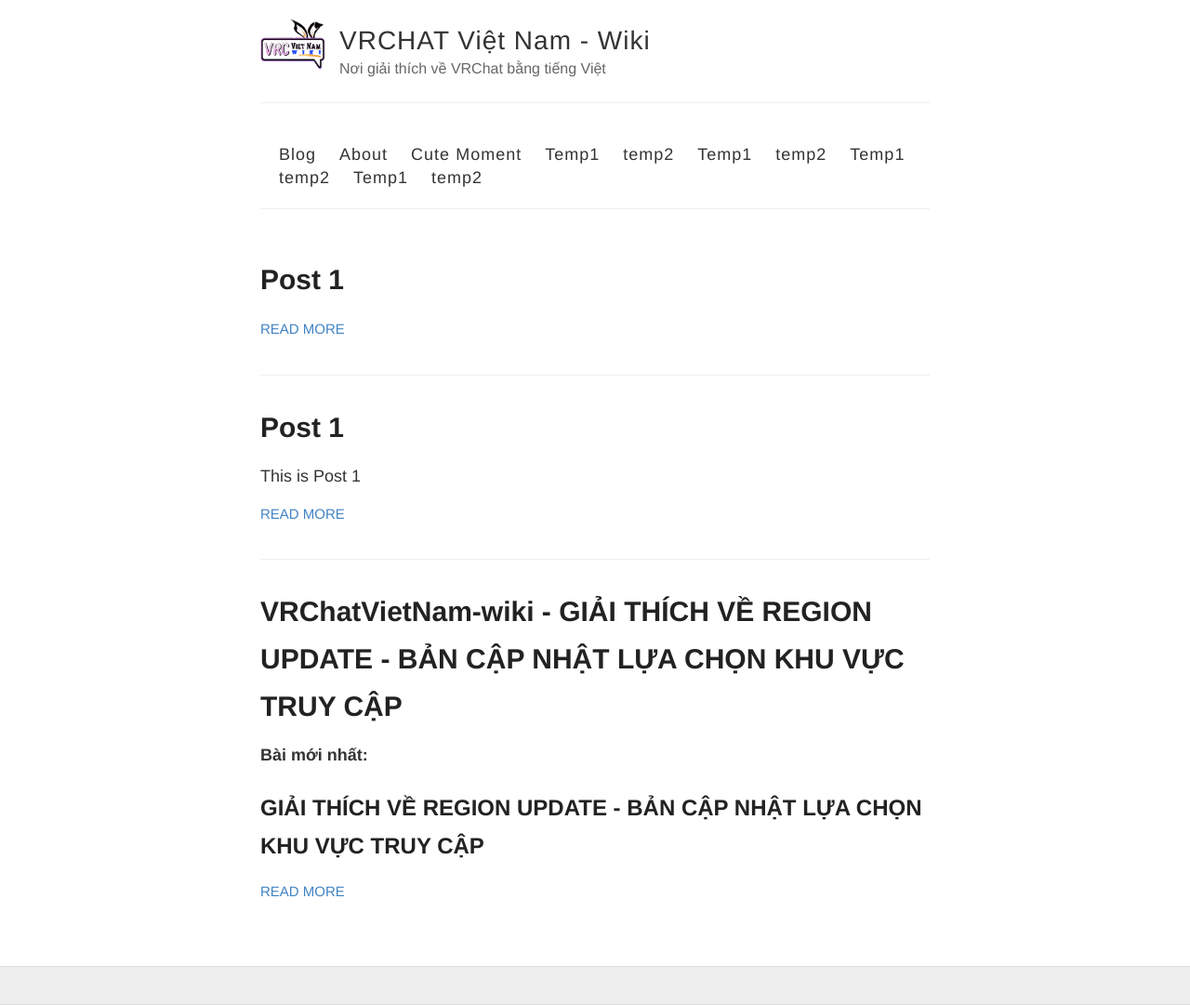
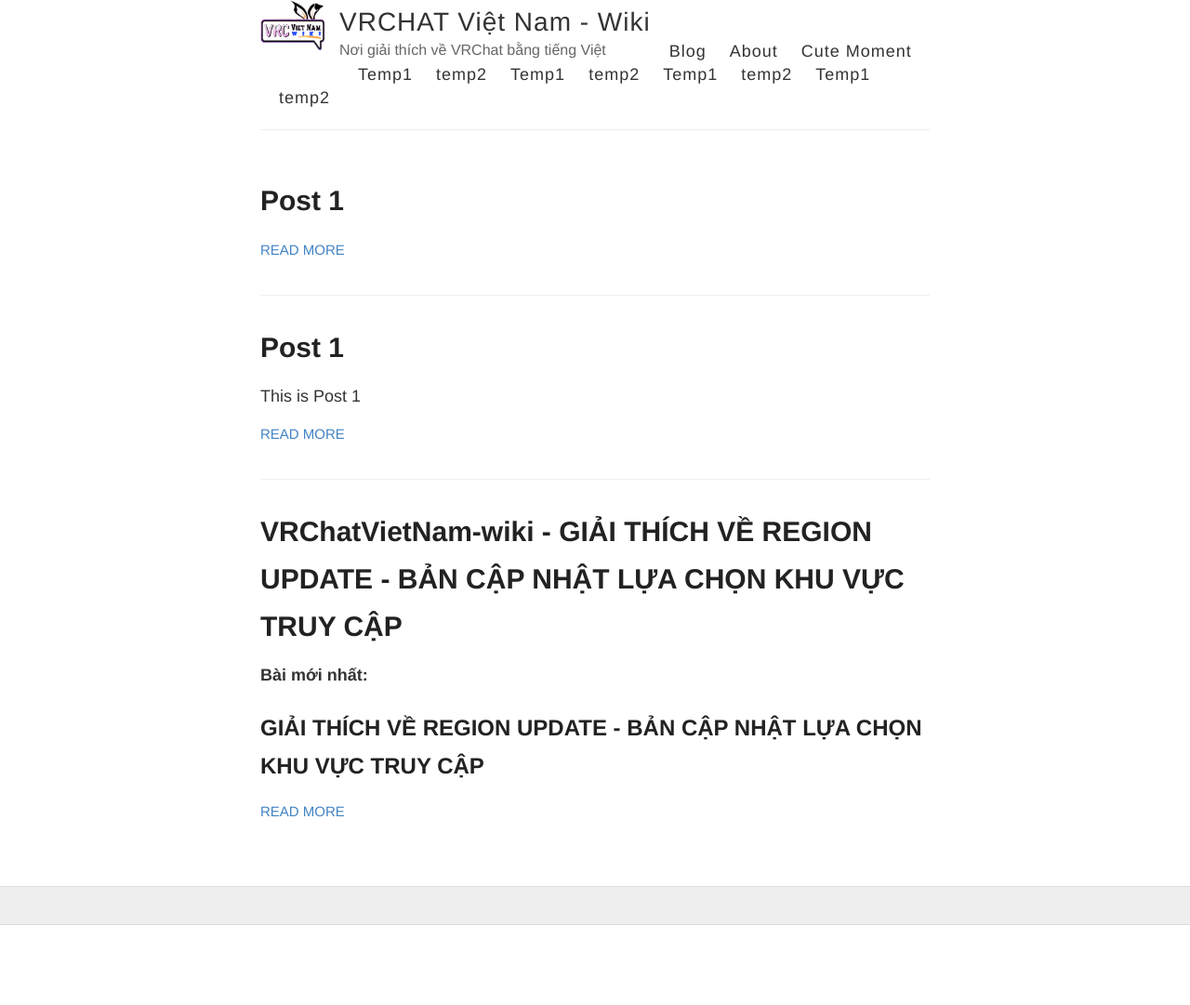
Before and after one commit to vrchatvn/vrchatvn.github.io, a Jekyll site: the page built from index.html, in a window 1280 px wide. Shown: the whole page at 93% size. Built offline with Jekyll 4.4.1, drawn with Linux system fonts in a browser that asks for light colours; after the commit the page ends 995 px from its top, so only the background shows below that.

Commit message:
Update default.html

```diff
--- a/_layouts/default.html
+++ b/_layouts/default.html
@@ -18,7 +18,7 @@
   <body>
     <div class="wrapper-masthead">
       <div class="container">
-        <header class="masthead clearfix">
+        <header>
           <a href="{{ site.baseurl }}/" class="site-avatar"><img src="{{ site.avatar }}" /></a>
 
           <div class="site-info">
```
